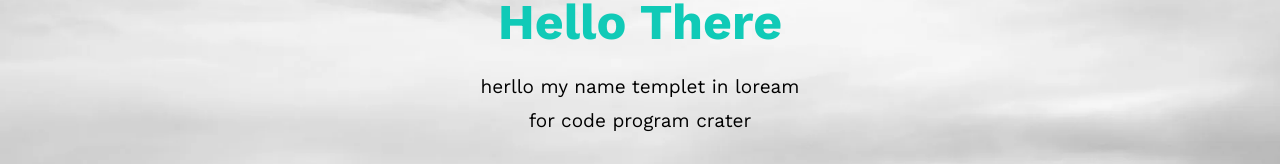
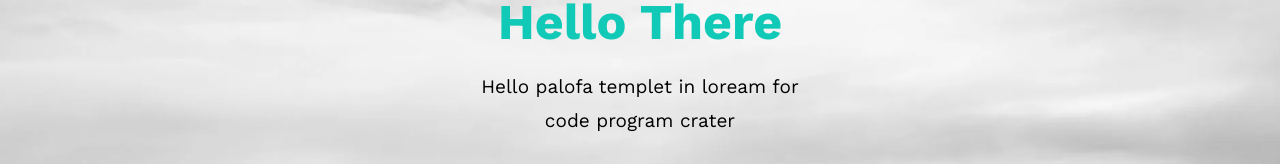
Before and after one commit to mo7mead/TempletOne, a plain HTML site: page index.html in a window 1280 px wide. Shown: the part 357-521 px from the top of the page. Drawn offline with nearby package versions, Linux system fonts and the light colour scheme.

Commit message:
Update index.html
goog

```diff
--- a/index.html
+++ b/index.html
@@ -42,7 +42,7 @@
     <div class="landing">
       <div class="intro-text">
         <h1>Hello There</h1>
-        <p>herllo my name templet in loream for code program crater</p>
+        <p>Hello palofa templet in loream for code program crater</p>
       </div>
     </div>
     <!-- End landing section -->
```
